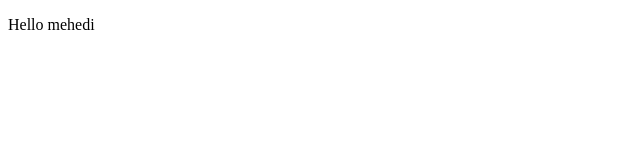
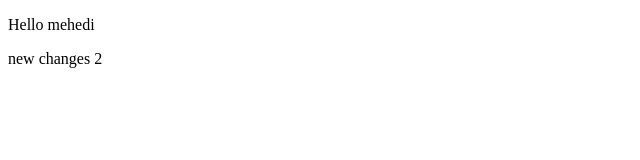
Before and after one commit to syedmehedi313/checking-repo, a plain HTML site: page index.html in a window 1280 px wide. Shown: the full height of the page, 0-640 px from the left. Drawn offline with Linux system fonts and the light colour scheme.

Commit message:
changes 2

```diff
--- a/index.html
+++ b/index.html
@@ -7,5 +7,6 @@
   </head>
   <body>
     <p>Hello mehedi</p>
+    <p>new changes 2</p>
   </body>
 </html>
```
